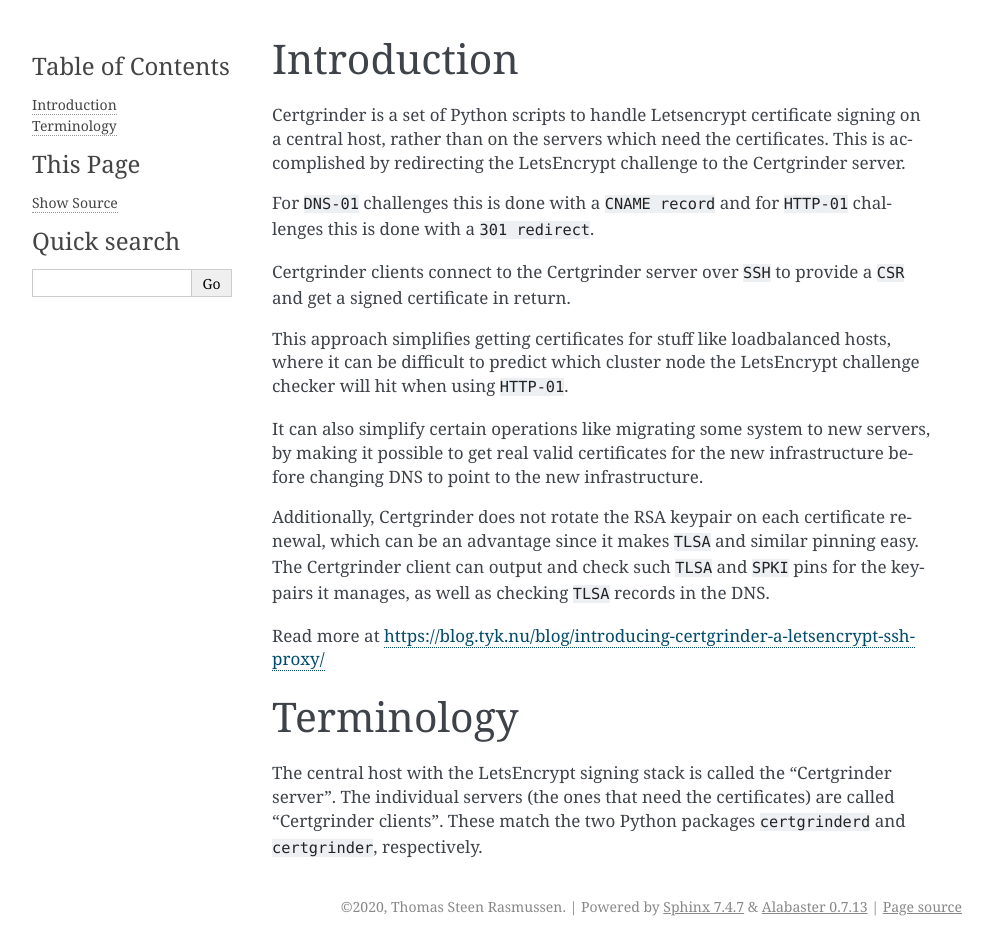
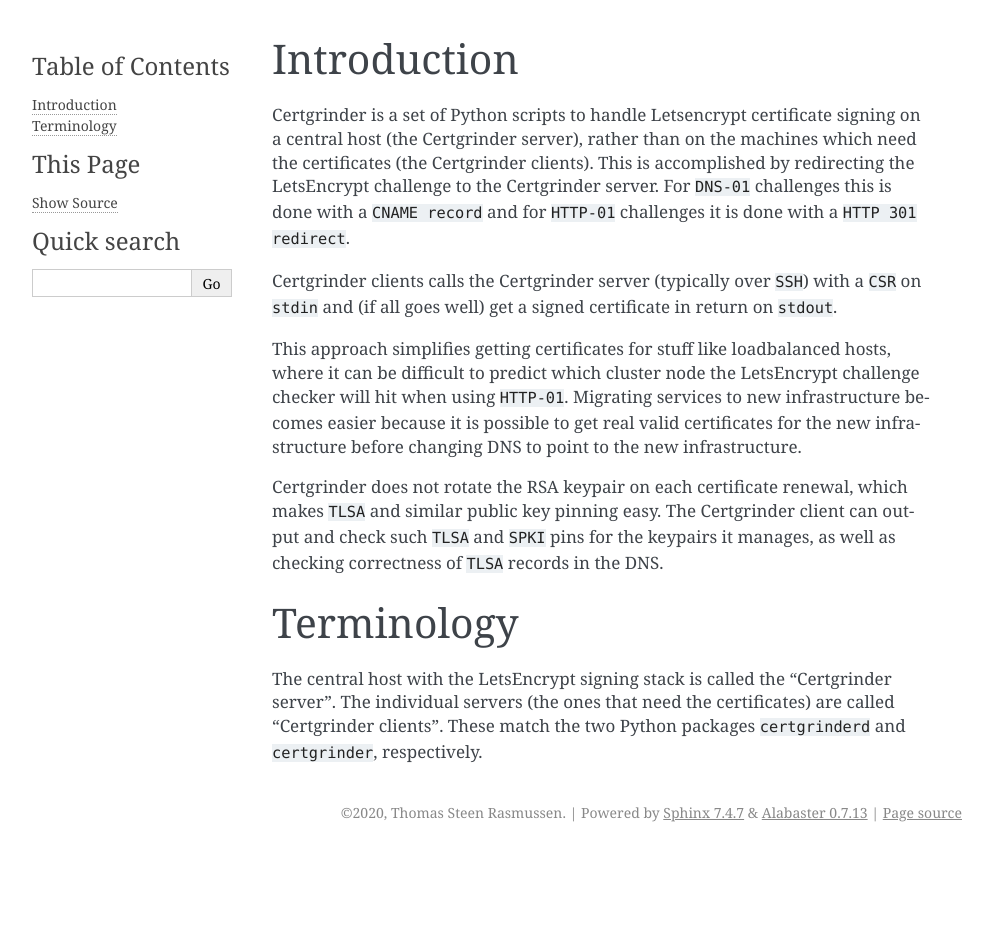
Before and after one commit to tykling/certgrinder, a Sphinx documentation site: the page built from docs/introduction.rst, in a window 1280 px wide. Shown: the whole page, without its empty margins (148-1141 px from the left). Built offline with Sphinx 7.4.7, drawn with Linux system fonts in a browser that asks for light colours; after the commit the page ends 900 px from its top, so only the background shows below that.

Commit message:
update docs a bit

```diff
--- a/docs/conf.py
+++ b/docs/conf.py
@@ -14,3 +14,4 @@
 html_theme = "alabaster"
 html_static_path = ["_static"]
 master_doc = "index"
+autodoc_mock_imports = ["yaml", "cryptography", "dns"]
--- a/docs/introduction.rst
+++ b/docs/introduction.rst
@@ -1,18 +1,12 @@
 Introduction
 ============
-Certgrinder is a set of Python scripts to handle Letsencrypt certificate signing on a central host, rather than on the servers which need the certificates. This is accomplished by redirecting the LetsEncrypt challenge to the Certgrinder server.
+Certgrinder is a set of Python scripts to handle Letsencrypt certificate signing on a central host (the Certgrinder server), rather than on the machines which need the certificates (the Certgrinder clients). This is accomplished by redirecting the LetsEncrypt challenge to the Certgrinder server. For ``DNS-01`` challenges this is done with a ``CNAME record`` and for ``HTTP-01`` challenges it is done with a ``HTTP 301 redirect``.
 
-For ``DNS-01`` challenges this is done with a ``CNAME record`` and for ``HTTP-01`` challenges this is done with a ``301 redirect``.
+Certgrinder clients calls the Certgrinder server (typically over ``SSH``) with a ``CSR`` on ``stdin`` and (if all goes well) get a signed certificate in return on ``stdout``.
 
-Certgrinder clients connect to the Certgrinder server over ``SSH`` to provide a ``CSR`` and get a signed certificate in return.
+This approach simplifies getting certificates for stuff like loadbalanced hosts, where it can be difficult to predict which cluster node the LetsEncrypt challenge checker will hit when using ``HTTP-01``. Migrating services to new infrastructure becomes easier because it is possible to get real valid certificates for the new infrastructure before changing DNS to point to the new infrastructure.
 
-This approach simplifies getting certificates for stuff like loadbalanced hosts, where it can be difficult to predict which cluster node the LetsEncrypt challenge checker will hit when using ``HTTP-01``.
-
-It can also simplify certain operations like migrating some system to new servers, by making it possible to get real valid certificates for the new infrastructure before changing DNS to point to the new infrastructure.
-
-Additionally, Certgrinder does not rotate the RSA keypair on each certificate renewal, which can be an advantage since it makes ``TLSA`` and similar pinning easy. The Certgrinder client can output and check such ``TLSA`` and ``SPKI`` pins for the keypairs it manages, as well as checking ``TLSA`` records in the DNS.
-
-Read more at https://blog.tyk.nu/blog/introducing-certgrinder-a-letsencrypt-ssh-proxy/
+Certgrinder does not rotate the RSA keypair on each certificate renewal, which makes ``TLSA`` and similar public key pinning easy. The Certgrinder client can output and check such ``TLSA`` and ``SPKI`` pins for the keypairs it manages, as well as checking correctness of ``TLSA`` records in the DNS.
 
 
 Terminology
```
Also changed, not shown: docs/certgrinder.rst (+4 -10 lines), docs/certgrinderd.rst (+5 -4 lines).
